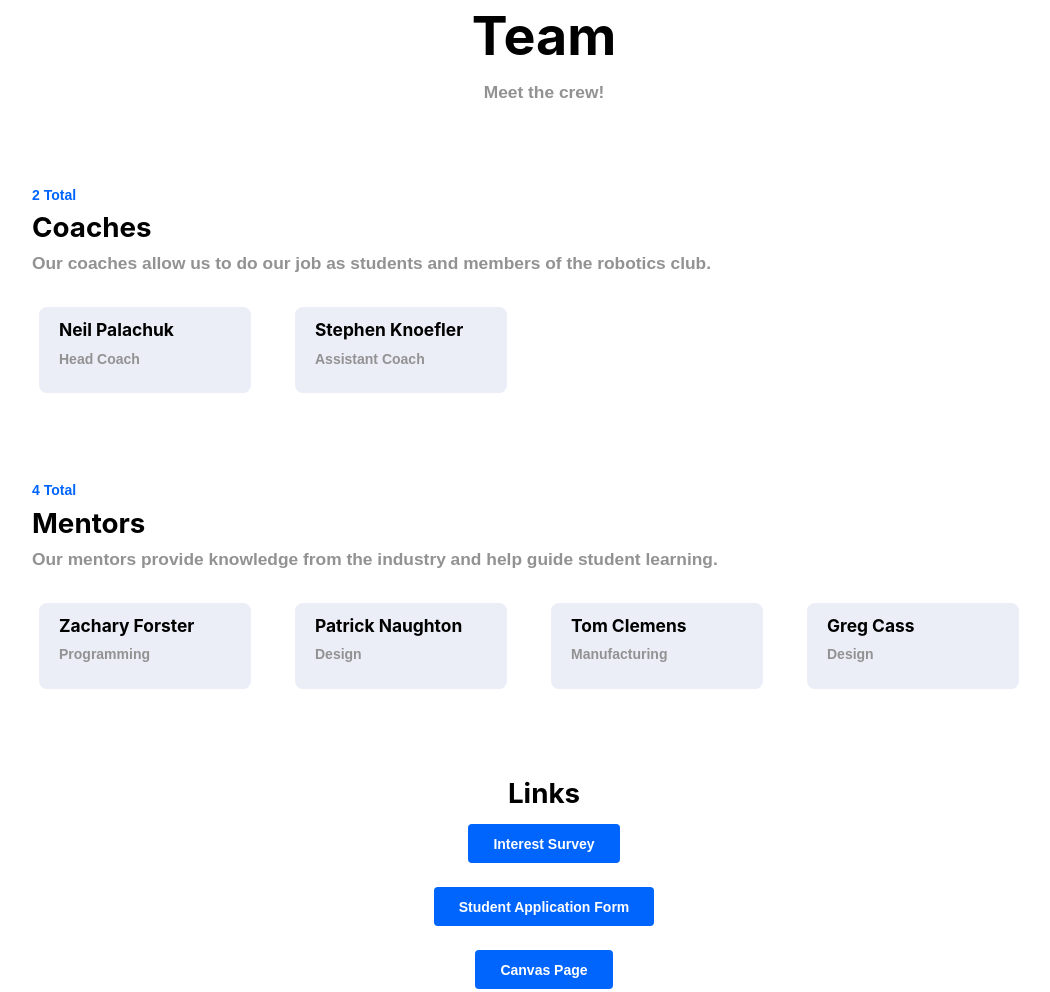
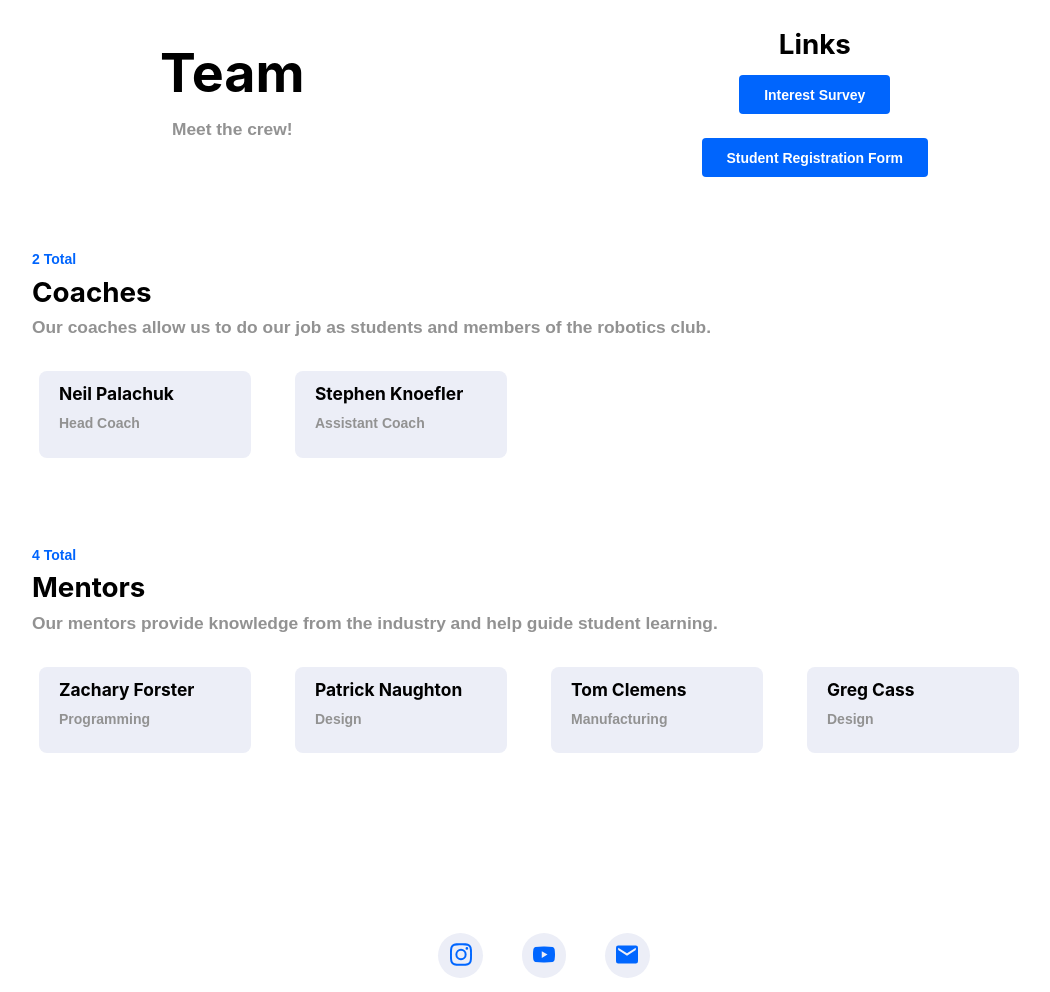
Before and after one commit to 4512OtterChaos/4512OtterChaos.github.io, a Gatsby site: page /team in a window 1280 px wide. Shown: the part 140-1132 px from the top of the page, without its empty margins (96-1146 px from the left). Built offline with nearby package versions, Linux system fonts and the light colour scheme; Gatsby itself is replaced by a stand-in of ours; a web font is replaced by a local one.

Commit message:
move team links to top, animation

```diff
--- a/src/pages/team.js
+++ b/src/pages/team.js
@@ -18,38 +18,12 @@ const TeamPage = () => (
 	<Header />
 
 	{/* Hero */}
-    <Hero>
+	<TitleSpan>
+		<span>
 			<h1>Team</h1>
 			<p>Meet the crew!</p>
-    </Hero>
-
-    {/* Coaches */}
-    <TextContainer
-      caption="2 Total"
-      title="Coaches"
-      paragraph="Our coaches allow us to do our job as students and members of the robotics club."
-    />
-
-    <CardContainer>
-      <Card name="Neil Palachuk" title="Head Coach" />
-      <Card name="Stephen Knoefler" title="Assistant Coach" />
-    </CardContainer>
-
-    {/* Mentors */}
-    <TextContainer
-      caption="4 Total"
-      title="Mentors"
-      paragraph="Our mentors provide knowledge from the industry and help guide student learning."
-    />
-
-    <CardContainer>
-      <Card name="Zachary Forster" title="Programming" />
-      <Card name="Patrick Naughton" title="Design" />
-      <Card name="Tom Clemens" title="Manufacturing" />
-      <Card name="Greg Cass" title="Design" />
-    </CardContainer>
-
-    <Hero>
+		</span>
+		<Links>
 			<h2>Links</h2>
 			<Button
 				href="https://forms.gle/6mjonUx4DkYvzNPz6"
@@ -63,24 +37,45 @@ const TeamPage = () => (
 			<br/>
 			<br/>
 			<Button
-        href=""
+				href="https://forms.gle/mJcZsJMmQUjECLyV9"
 				target="_blank"
-        data-tip='For CHS/EHS students interested in joining'
+				data-tip='For CHS students interested in joining'
 			>
-        Student Application Form
-      </Button>
-      <br/>
-      <br/>
-      <br/>
-      <Button
-        href=""
-        target="_blank"
-        data-tip="Our team's canvas course with resources for learning"
-      >
-        Canvas Page
+				Student Registration Form
 			</Button>
 			<ReactTooltip place="top" type="warning" effect="solid" />
-    </Hero>
+		</Links>
+	</TitleSpan>
+
+	{/* Coaches */}
+	<TitledCard>
+		<TextContainer
+			caption="2 Total"
+			title="Coaches"
+			paragraph="Our coaches allow us to do our job as students and members of the robotics club."
+		/>
+
+		<CardContainer>
+			<Card name="Neil Palachuk" title="Head Coach" />
+			<Card name="Stephen Knoefler" title="Assistant Coach" />
+		</CardContainer>
+	</TitledCard>
+
+	{/* Mentors */}
+	<TitledCard>
+		<TextContainer
+			caption="4 Total"
+			title="Mentors"
+			paragraph="Our mentors provide knowledge from the industry and help guide student learning."
+		/>
+
+		<CardContainer>
+			<Card name="Zachary Forster" title="Programming" />
+			<Card name="Patrick Naughton" title="Design" />
+			<Card name="Tom Clemens" title="Manufacturing" />
+			<Card name="Greg Cass" title="Design" />
+		</CardContainer>
+	</TitledCard>
 
 	{/* Footer */}
 	<Footer />
@@ -89,7 +84,7 @@ const TeamPage = () => (
 
 export default TeamPage
 
-const HeroAnimation = keyframes`
+const EnterAnimation = keyframes`
 	from {
 		opacity: 0;
 		transform: translateY(20px);
@@ -100,23 +95,26 @@ const HeroAnimation = keyframes`
 		transform: translateY(0px);
 	}
 `
-
-const Hero = styled.div`
+const TitleSpan = styled.div`
 	margin: 10vmin auto;
 	max-width: 768px;
 	text-align: center;
-  animation: ${HeroAnimation} 3s forwards cubic-bezier(0.2, 0.8, 0.2, 1);
+	display: flex;
+	flex-direction: row;
+	justify-content: space-between;
+	align-items: center;
+	animation: ${EnterAnimation} 3s forwards cubic-bezier(0.2, 0.8, 0.2, 1);
 
 	h1 {
 		margin-top: 10px;
 		margin-bottom: 10px;
-    animation: ${HeroAnimation} 1s forwards cubic-bezier(0.2, 0.8, 0.2, 1);
+		animation: ${EnterAnimation} 1s forwards cubic-bezier(0.2, 0.8, 0.2, 1);
 	}
 
 	p {
 		max-width: 700px;
 		margin: 0 auto;
-    animation: ${HeroAnimation} 3s forwards cubic-bezier(0.2, 0.8, 0.2, 1);
+		animation: ${EnterAnimation} 3s forwards cubic-bezier(0.2, 0.8, 0.2, 1);
 	}
 `
 
@@ -135,6 +133,11 @@ const CardContainer = styled.div`
 		grid-template-columns: repeat(2, 1fr);
 	}
 `
+const TitledCard = styled.div`
+	opacity: 0;
+	animation: ${EnterAnimation} 3s forwards cubic-bezier(0.2, 0.8, 0.2, 1);
+	animation-delay: 0.85s;
+`
 
 const Button = styled.a`
 	border-radius: 4px;
@@ -144,3 +147,9 @@ const Button = styled.a`
 	padding: calc(6px + .7vmin) calc(18px + .87vmin);
 	color: white;
 `
+
+const Links = styled.div`
+	opacity: 0;
+	animation: ${EnterAnimation} 3s forwards cubic-bezier(0.2, 0.8, 0.2, 1);
+	animation-delay: 0.5s;
+`
```
Lines whose indentation alone changed are shown as unchanged.
